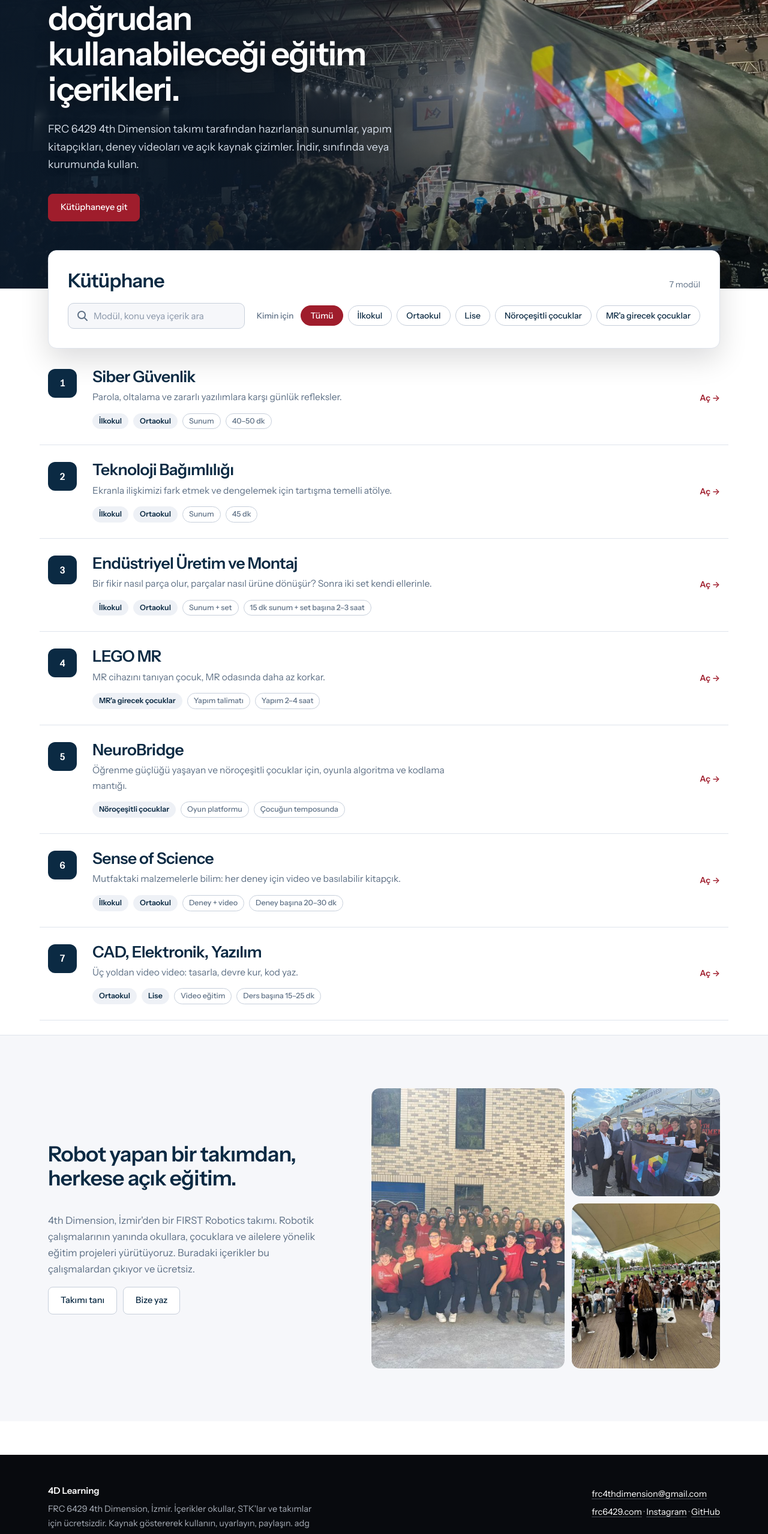
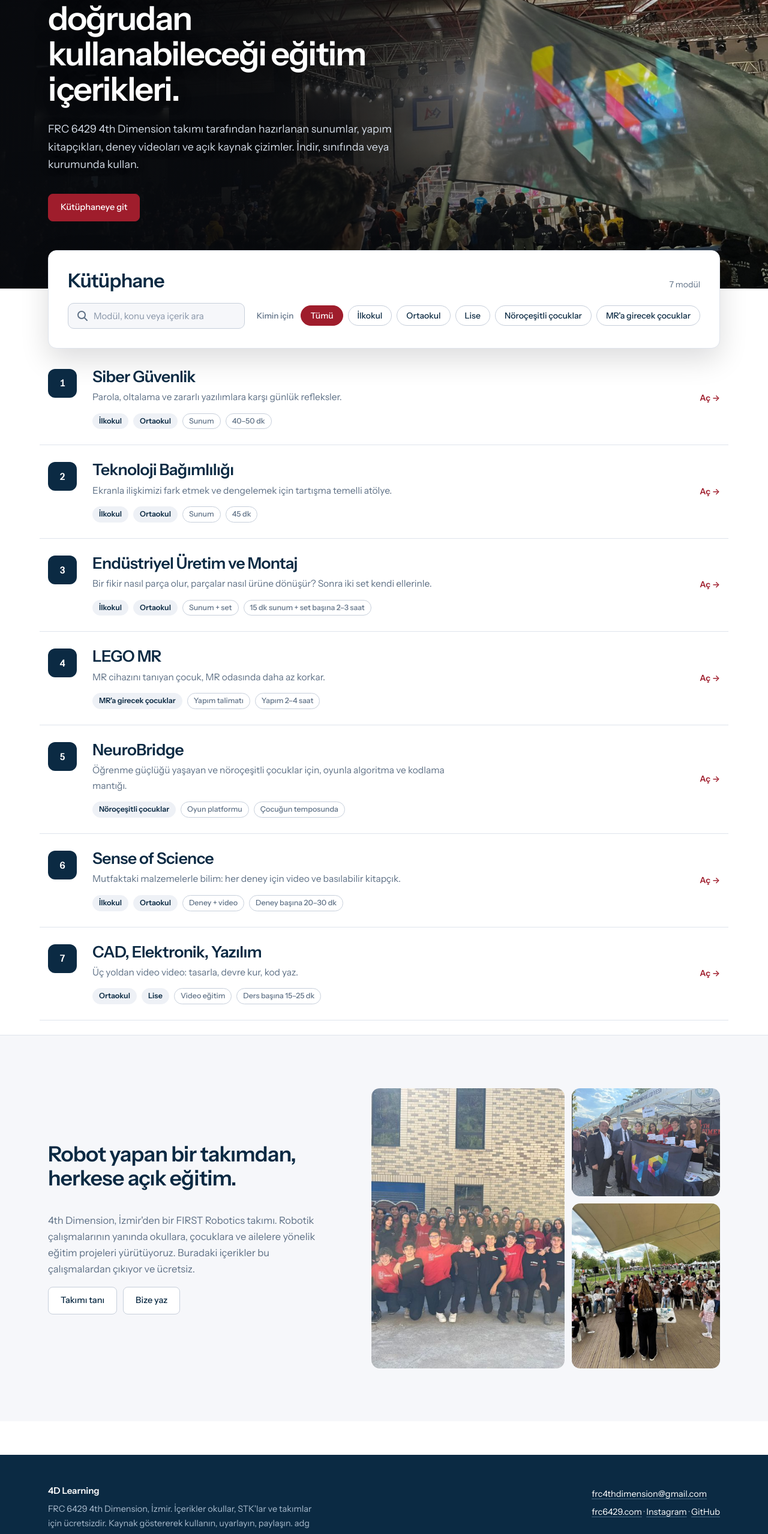
Before and after one commit to asilgumus/4d-learning, a plain HTML site: page site/index.html in a window 1280 px wide. Shown: the part 240-2797 px from the top of the page at 60% size. Drawn offline with Linux system fonts and the light colour scheme.

Commit message:
Hero karartması eski hâline döndü; footer sitenin lacivertine (siyah değil)
Co-Authored-By: Claude Sonnet 5.5 <noreply@anthropic.com>

```diff
--- a/site/assets/app.css
+++ b/site/assets/app.css
@@ -14,9 +14,9 @@ header.top .wrap{display:flex;align-items:center;justify-content:space-between;h
 .brand b{font-weight:600;font-size:16px;letter-spacing:-.01em;color:var(--ink);display:block;line-height:1.2}.brand small{color:var(--muted);font-size:12.5px;display:block;line-height:1.2}
 nav.main{display:flex;gap:28px}nav.main a{text-decoration:none;font-size:14.5px;font-weight:500;color:var(--muted)}nav.main a:hover{color:var(--ink)}
 /* hero */
-.hero{position:relative;isolation:isolate;overflow:hidden;background:#0c1b2c;color:#fff;min-height:560px;display:flex;align-items:flex-end}
+.hero{position:relative;isolation:isolate;overflow:hidden;background:#080a0e;color:#fff;min-height:560px;display:flex;align-items:flex-end}
 .hero-img{position:absolute;inset:0;z-index:-2;width:100%;height:100%;object-fit:cover;object-position:center 62%}
-.hero::after{content:"";position:absolute;inset:0;z-index:-1;background:linear-gradient(90deg,rgba(12,27,44,0.88) 0%,rgba(12,27,44,0.87) 10%,rgba(12,27,44,0.83) 20%,rgba(12,27,44,0.76) 30%,rgba(12,27,44,0.66) 40%,rgba(12,27,44,0.54) 50%,rgba(12,27,44,0.40) 60%,rgba(12,27,44,0.27) 70%,rgba(12,27,44,0.15) 80%,rgba(12,27,44,0.06) 90%,rgba(12,27,44,0.03) 100%),linear-gradient(180deg,rgba(12,27,44,.42) 0%,rgba(12,27,44,0) 28%,rgba(12,27,44,0) 68%,rgba(12,27,44,.32) 100%);pointer-events:none}
+.hero::after{content:"";position:absolute;inset:0;z-index:-1;background:linear-gradient(90deg,rgba(8,10,14,0.96) 0%,rgba(8,10,14,0.95) 10%,rgba(8,10,14,0.92) 20%,rgba(8,10,14,0.86) 30%,rgba(8,10,14,0.75) 40%,rgba(8,10,14,0.62) 50%,rgba(8,10,14,0.47) 60%,rgba(8,10,14,0.32) 70%,rgba(8,10,14,0.18) 80%,rgba(8,10,14,0.07) 90%,rgba(8,10,14,0.03) 100%),linear-gradient(180deg,rgba(8,10,14,.5) 0%,rgba(8,10,14,0) 28%,rgba(8,10,14,0) 68%,rgba(8,10,14,.4) 100%);pointer-events:none}
 .hero-in{position:relative;width:min(1120px,100% - 48px);padding:150px 0 112px}
 .hero-copy{max-width:600px}
 .hero-copy::before{content:"";display:block;width:56px;height:4px;background:#d4384a;margin-bottom:28px}
@@ -62,8 +62,8 @@ ul.steps{display:grid;grid-template-columns:repeat(auto-fit,minmax(210px,1fr));g
 .steps li{list-style:none;counter-increment:s;border-top:2px solid var(--ink);padding-top:16px}
 .steps li::before{content:counter(s,decimal-leading-zero);display:block;font-size:13px;font-weight:600;color:var(--blue);margin-bottom:14px;font-variant-numeric:tabular-nums}
 .steps b{display:block;font-size:1.1rem;font-weight:600;color:var(--ink);margin-bottom:4px}.steps span{color:var(--muted);font-size:15px}
-footer{background:#080a0e;padding:48px 0;margin-top:56px;color:#a7adb7;font-size:14.5px}
-footer .wrap{display:flex;gap:32px;flex-wrap:wrap;justify-content:space-between}footer b{color:#fff;font-weight:600;font-size:15px}footer p{margin:6px 0;max-width:46ch}footer a{color:#fff;text-decoration-color:#4a4f58;text-underline-offset:3px}
+footer{background:var(--ink);padding:48px 0;margin-top:56px;color:#a9bbcd;font-size:14.5px}
+footer .wrap{display:flex;gap:32px;flex-wrap:wrap;justify-content:space-between}footer b{color:#fff;font-weight:600;font-size:15px}footer p{margin:6px 0;max-width:46ch}footer a{color:#fff;text-decoration-color:#4b6a85;text-underline-offset:3px}
 /* team band */
 section.band.team{background:var(--soft);border-top:1px solid var(--line);padding:clamp(48px,7vw,88px) 0;margin-top:24px}
 .team-grid{display:grid;grid-template-columns:minmax(0,.9fr) minmax(0,1.1fr);gap:clamp(32px,5vw,72px);align-items:center}
@@ -126,7 +126,7 @@ details.les summary span+span{color:var(--muted);font-weight:400;font-size:14px}
 .book .safe{border-left:4px solid var(--gold);padding:10px 16px;background:var(--gold-tint);margin:0;border-radius:0 8px 8px 0}
 .toolbar{max-width:800px;margin:28px auto 14px;display:flex;justify-content:space-between;align-items:center;gap:12px;flex-wrap:wrap}
 .write{border-bottom:1px solid var(--line-2);height:34px}
-@media(max-width:900px){.team-grid{grid-template-columns:1fr}.hero::after{background:linear-gradient(90deg,rgba(12,27,44,.86) 0%,rgba(12,27,44,.74) 45%,rgba(12,27,44,.42) 100%)}.filter>span{flex-basis:100%}}
+@media(max-width:900px){.team-grid{grid-template-columns:1fr}.hero::after{background:linear-gradient(90deg,rgba(8,10,14,.9) 0%,rgba(8,10,14,.8) 45%,rgba(8,10,14,.5) 100%)}.filter>span{flex-basis:100%}}
 @media(max-width:720px){.wrap{width:calc(100% - 32px)}.row{grid-template-columns:1fr}.row .no,.row .go{display:none}nav.main{display:none}.book{padding:28px 20px}.sl{font-size:3cqw}.tabs{gap:18px;overflow-x:auto}}
 @media print{header.top,footer,.toolbar,.crumb{display:none!important}body{background:#fff}.book{border:0;padding:0;max-width:none}}
 @media(prefers-reduced-motion:reduce){*{transition:none!important;scroll-behavior:auto!important}}
```
